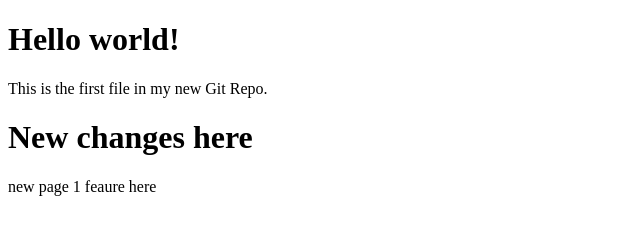
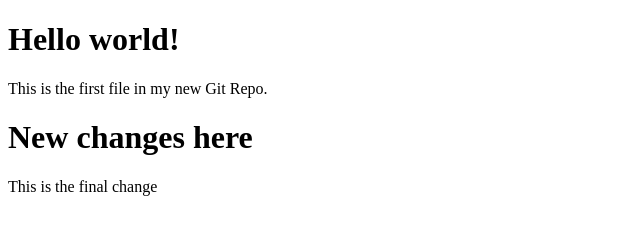
Before and after one commit to gitsourav/demo-html, a plain HTML site: page index.html in a window 1280 px wide. Shown: the full height of the page, 0-640 px from the left. Drawn offline with Linux system fonts and the light colour scheme.

Commit message:
final feature change

```diff
--- a/index.html
+++ b/index.html
@@ -8,6 +8,6 @@
 <h1>Hello world!</h1>
 <p>This is the first file in my new Git Repo.</p>
   <h1>New changes here</h1>
-new page 1 feaure here
+This is the final change
 </body>
 </html>
```
